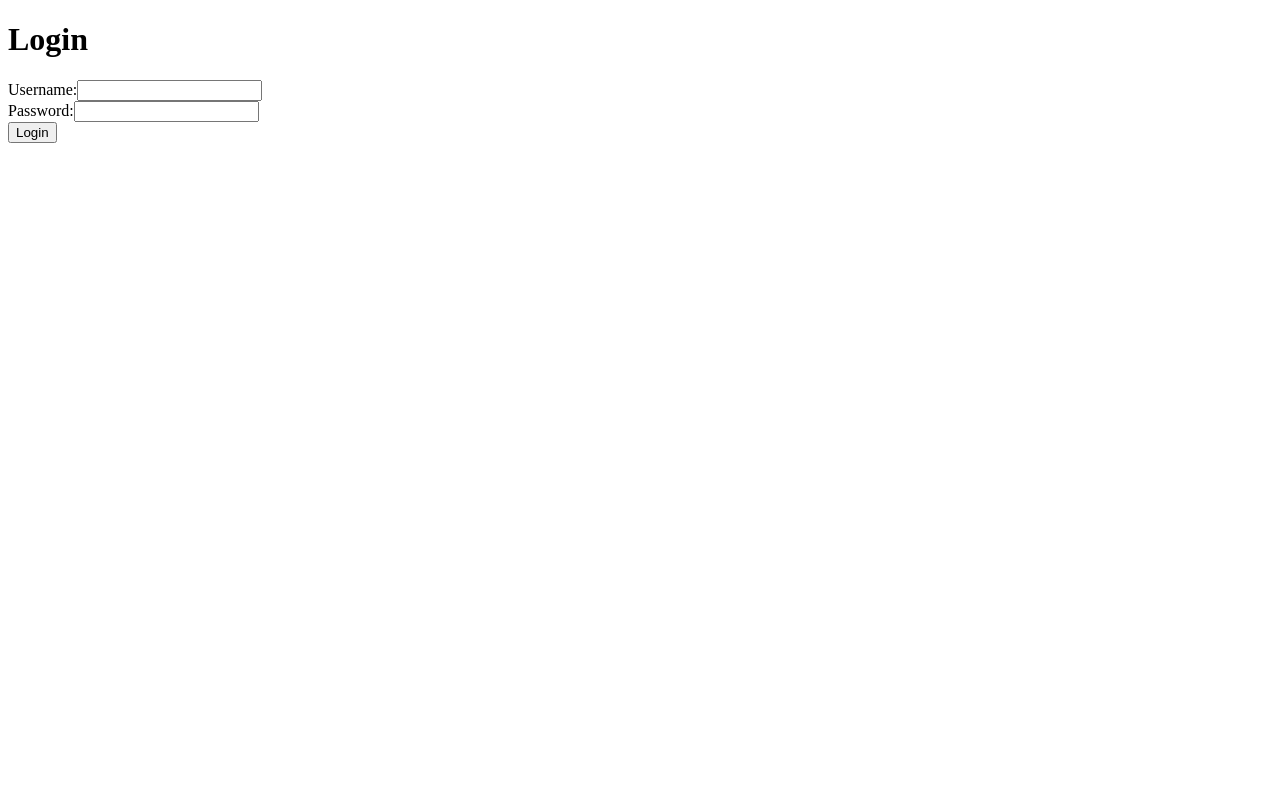
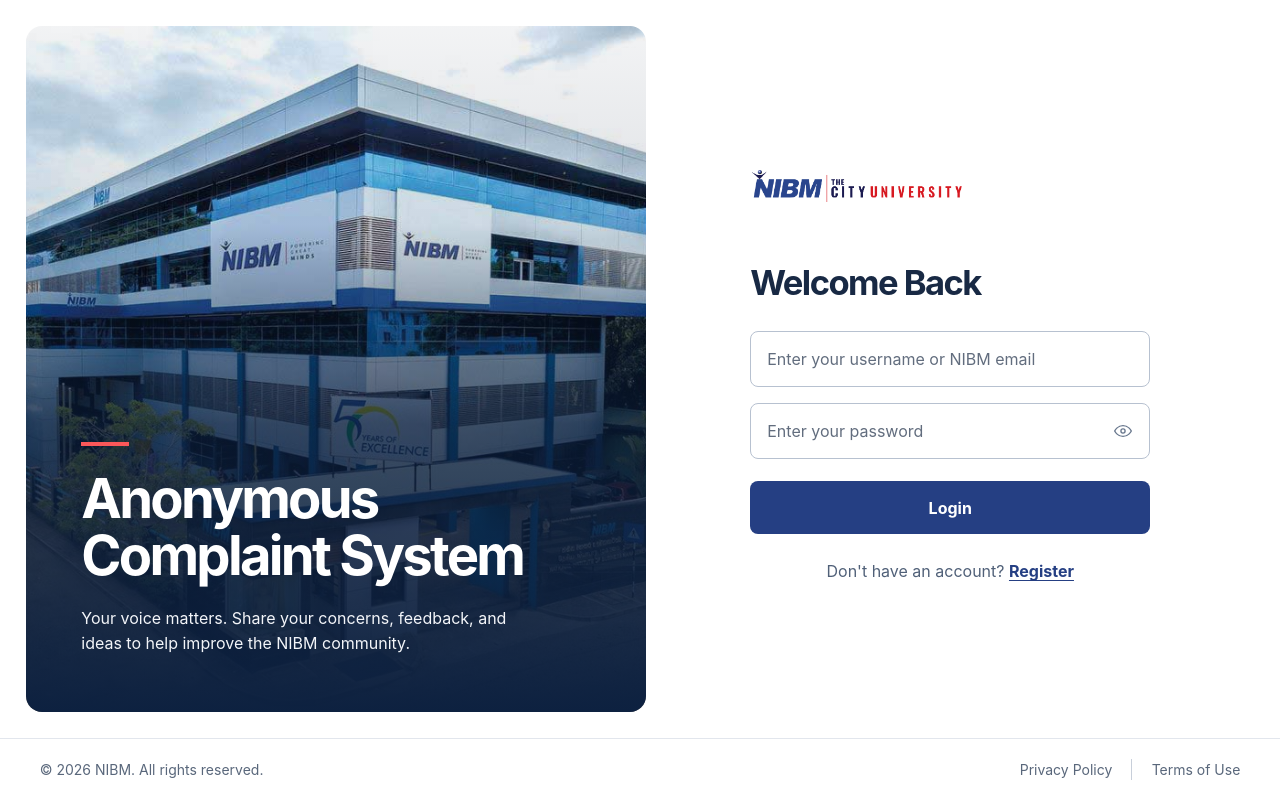
Before and after one commit to Sasindu-Sandakalum/Complaint-System, a React (Vite) app in the folder client/: page / in a window 1280 px wide. Built offline with nearby package versions, Linux system fonts and the light colour scheme.

Commit message:
Login UI

```diff
--- a/client/index.html
+++ b/client/index.html
@@ -1,9 +1,9 @@
 <!doctype html>
 <html lang="en">
 <head>
-    <meta charset="UTF-8" />
-    <meta name="viewport" content="width=device-width, initial-scale=1.0" />
-    <title>complaint-system</title>
+  <meta charset="UTF-8">
+  <meta name="viewport" content="width=device-width, initial-scale=1">
+  <title>Login | Anonymous Complaint System | NIBM</title>
 </head>
 <body>
   <div id="root"></div>
--- a/client/src/index.css
+++ b/client/src/index.css
@@ -0,0 +1,9 @@
+* { box-sizing: border-box; }
+
+body {
+  margin: 0;
+  font-family: Inter, 'Segoe UI', system-ui, sans-serif;
+  -webkit-font-smoothing: antialiased;
+}
+
+button, input { font: inherit; }
--- /dev/null
+++ b/client/src/pages/Login.css
@@ -0,0 +1,177 @@
+.login-page {
+  --ink: #182944;
+  --blue: #253f83;
+  display: flex;
+  flex-direction: column;
+  min-height: 100vh;
+  min-height: 100svh;
+  background: #fff;
+  color: var(--ink);
+}
+
+.login-layout {
+  flex: 1;
+  display: grid;
+  grid-template-columns: minmax(0, 1.02fr) minmax(0, 1fr);
+  width: min(100%, 112rem);
+  margin-inline: auto;
+  padding: clamp(1rem, 2vw, 2rem);
+}
+
+.campus-panel {
+  display: flex;
+  align-items: flex-end;
+  position: relative;
+  isolation: isolate;
+  overflow: hidden;
+  border-radius: 1rem;
+  min-height: clamp(35rem, 77svh, 62rem);
+  padding: clamp(2.2rem, 4.35vw, 5rem);
+  background: #152c4f url('/nibm-colombo.jpg') center 32% / cover no-repeat;
+  color: white;
+}
+
+.campus-panel::before {
+  content: '';
+  position: absolute;
+  z-index: -1;
+  inset: 0;
+  background: linear-gradient(180deg, rgb(10 29 55 / 5%) 0%, rgb(10 29 55 / 13%) 29%, rgb(9 27 54 / 76%) 58%, #0d2140 100%);
+}
+
+.campus-copy { max-width: 32rem; }
+.campus-copy::before {
+  content: '';
+  display: block;
+  width: 3rem;
+  height: .25rem;
+  margin-bottom: 1.5rem;
+  background: #fa5759;
+}
+.campus-copy h1 {
+  max-width: 10.6em;
+  margin: 0;
+  font-size: clamp(2.6rem, 4.25vw, 4.65rem);
+  line-height: 1.04;
+  letter-spacing: -.05em;
+  font-weight: 650;
+  text-wrap: balance;
+}
+.campus-copy p {
+  max-width: 29em;
+  margin: 1.4rem 0 0;
+  font-size: clamp(1rem, 1.2vw, 1.25rem);
+  line-height: 1.6;
+  color: #f3f5f9;
+}
+
+.auth-panel {
+  display: grid;
+  align-items: center;
+  justify-items: center;
+  padding: 3rem clamp(1.8rem, 5vw, 6rem);
+}
+.auth-content { width: min(100%, 25rem); }
+.nibm-logo {
+  display: block;
+  width: min(100%, 16rem);
+  height: auto;
+  margin: 0 0 2.75rem -1.45rem;
+}
+.auth-content h2 {
+  margin: 0 0 1.8rem;
+  font-size: clamp(2rem, 2.7vw, 2.65rem);
+  line-height: 1.15;
+  letter-spacing: -.045em;
+  font-weight: 650;
+}
+.auth-content form { display: grid; gap: 1rem; }
+.input-box {
+  display: flex;
+  align-items: center;
+  gap: .75rem;
+  padding-left: 1rem;
+  min-height: 3.5rem;
+  border: 1px solid #b7c1d0;
+  border-radius: .5rem;
+  color: #68778d;
+  background: #fff;
+}
+.input-box > svg { flex: none; }
+.input-box:focus-within { outline: 2px solid var(--blue); outline-offset: 1px; }
+.input-box:has([aria-invalid=true]) { border-color: #af2939; }
+.input-box input {
+  width: 100%;
+  min-width: 0;
+  flex: 1;
+  min-height: 3.35rem;
+  padding: .65rem .75rem .65rem 0;
+  font-size: 1rem;
+  border: 0;
+  background: transparent;
+  color: var(--ink);
+  outline: none;
+}
+.input-box input::placeholder { color: #626d7e; opacity: 1; }
+.input-box input::-ms-reveal { display: none; }
+.password-eye { flex: none; margin-right: 1rem; }
+.required-error, .response-message { display: none; }
+.field:has(input:user-invalid) .required-error,
+.response-message:target { display: block; }
+.login-button {
+  margin-top: .35rem;
+  min-height: 3.35rem;
+  border: 0;
+  border-radius: .5rem;
+  background: var(--blue);
+  color: #fff;
+  font-weight: 650;
+  cursor: pointer;
+}
+.login-button:hover { background: #1a326f; }
+.auth-content :is(button, a):focus-visible {
+  outline: 3px solid #4869b9;
+  outline-offset: 3px;
+}
+.register-line { margin: 1.55rem 0 0; text-align: center; line-height: 1.6; color: #506078; }
+.register-line a { color: var(--blue); font-weight: 650; text-underline-offset: .2em; }
+.field-error, .session-notice { font-size: .9rem; line-height: 1.45; }
+.field-error { color: #a52132; margin: 0; }
+.field > .field-error { margin-top: .45rem; }
+.session-notice { background: #edf2fa; padding: .8rem 1rem; border-radius: .4rem; margin: 0; }
+.login-footer {
+  display: flex;
+  align-items: center;
+  justify-content: space-between;
+  gap: 1rem;
+  border-top: 1px solid #e2e6ed;
+  padding: 1.25rem clamp(1.5rem, 3.1vw, 4rem);
+  font-size: .875rem;
+  line-height: 1.5;
+  color: #59677b;
+}
+.policy-links { display: flex; align-items: center; gap: 1.2rem; }
+.policy-links a + a { border-left: 1px solid #c8cfda; padding-left: 1.2rem; }
+
+@media (max-width: 48rem) {
+  .login-layout { grid-template-columns: minmax(0, 1fr); align-content: start; padding: .8rem; }
+  .campus-panel { min-height: 17rem; padding: 1.75rem; background-position: center 32%; }
+  .campus-panel::before { background: linear-gradient(85deg, rgb(9 27 54 / 95%), rgb(9 27 54 / 82%) 40%, rgb(9 27 54 / 32%)); }
+  .campus-copy { max-width: 27rem; }
+  .campus-copy h1 { font-size: clamp(2rem, 6vw, 2.8rem); }
+  .campus-copy::before { width: 2.2rem; height: .2rem; margin-bottom: .9rem; }
+  .campus-copy p { margin-top: .8rem; line-height: 1.5; }
+  .auth-panel { padding: 2rem .75rem 2.5rem; }
+  .nibm-logo { width: 13.5rem; margin: 0 0 1.2rem -1.25rem; }
+}
+
+@media (max-width: 30rem) {
+  .campus-panel { padding: 1.4rem; min-height: 15rem; }
+  .login-footer { flex-wrap: wrap; justify-content: center; gap: .45rem 1rem; text-align: center; }
+}
+
+@media (forced-colors: active) {
+  .login-button { border: 1px solid ButtonText; }
+  .campus-panel { background: Canvas; color: CanvasText; }
+  .campus-copy p { color: CanvasText; }
+}
--- a/client/src/pages/Login.tsx
+++ b/client/src/pages/Login.tsx
@@ -1,21 +1,48 @@
-function Login() {
+import './Login.css'
 
-    return (
-        <div className="login-container">
-            <h1>Login</h1>
-            <form>
-                <div className="form-group">
-                    <label htmlFor="username">Username:</label>
-                    <input type="text" id="username" name="username" />
-                </div>
-                <div className="form-group">
-                    <label htmlFor="password">Password:</label>
-                    <input type="password" id="password" name="password" />
-                </div>
-                <button type="submit">Login</button>
-            </form>
+export default function Login() {
+  return (
+    <div className="login-page">
+    <main className="login-layout">
+      <section className="campus-panel" aria-labelledby="system-name">
+        <div className="campus-copy">
+          <h1 id="system-name">Anonymous Complaint System</h1>
+          <p>Your voice matters. Share your concerns, feedback, and ideas to help improve the NIBM community.</p>
         </div>
-    );
+      </section>
+      <section className="auth-panel" aria-labelledby="login-heading">
+        <div className="auth-content">
+          <img className="nibm-logo" src="/nibm-logo.png" alt="NIBM The City University" width="3509" height="900" />
+          <h2 id="login-heading">Welcome Back</h2>
+          <form method="post">
+            <p className="session-notice response-message" id="session-expired" role="status">Your session has expired. Please log in again.</p>
+            <div className="field">
+              <div className="input-box">
+                <input name="username" aria-label="Username or NIBM Email" placeholder="Enter your username or NIBM email" autoComplete="username" autoCapitalize="none" spellCheck={false} required aria-describedby="username-error" />
+              </div>
+              <p className="field-error required-error" id="username-error">Please enter your username or NIBM email.</p>
+            </div>
+            <div className="field">
+              <div className="input-box">
+                <input type="password" name="password" aria-label="Password" placeholder="Enter your password" autoComplete="current-password" required aria-describedby="password-error" />
+                <svg className="password-eye" aria-hidden="true" width="20" height="20" viewBox="0 0 24 24" fill="none" stroke="currentColor" strokeWidth="1.6"><path d="M2 12s3.5-6.5 10-6.5S22 12 22 12s-3.5 6.5-10 6.5S2 12 2 12Z"/><circle cx="12" cy="12" r="2.5"/></svg>
+              </div>
+              <p className="field-error required-error" id="password-error">Please enter your password.</p>
+            </div>
+            <p className="field-error response-message" id="incorrect-credentials" role="alert">The username/email or password you entered is incorrect. Please try again.</p>
+            <button className="login-button" type="submit">Login</button>
+          </form>
+          <p className="register-line">Don't have an account? <a href="/register/verify-email">Register</a></p>
+        </div>
+      </section>
+    </main>
+    <footer className="login-footer">
+      <span>© 2026 NIBM. All rights reserved.</span>
+      <div className="policy-links">
+        <a role="link" aria-disabled="true">Privacy Policy</a>
+        <a role="link" aria-disabled="true">Terms of Use</a>
+      </div>
+    </footer>
+  </div>
+  )
 }
-
-export default Login;
```
Also changed, not shown: client/public/nibm-colombo.jpg (added), client/public/nibm-logo.png (added). Lines whose indentation alone changed are shown as unchanged.
